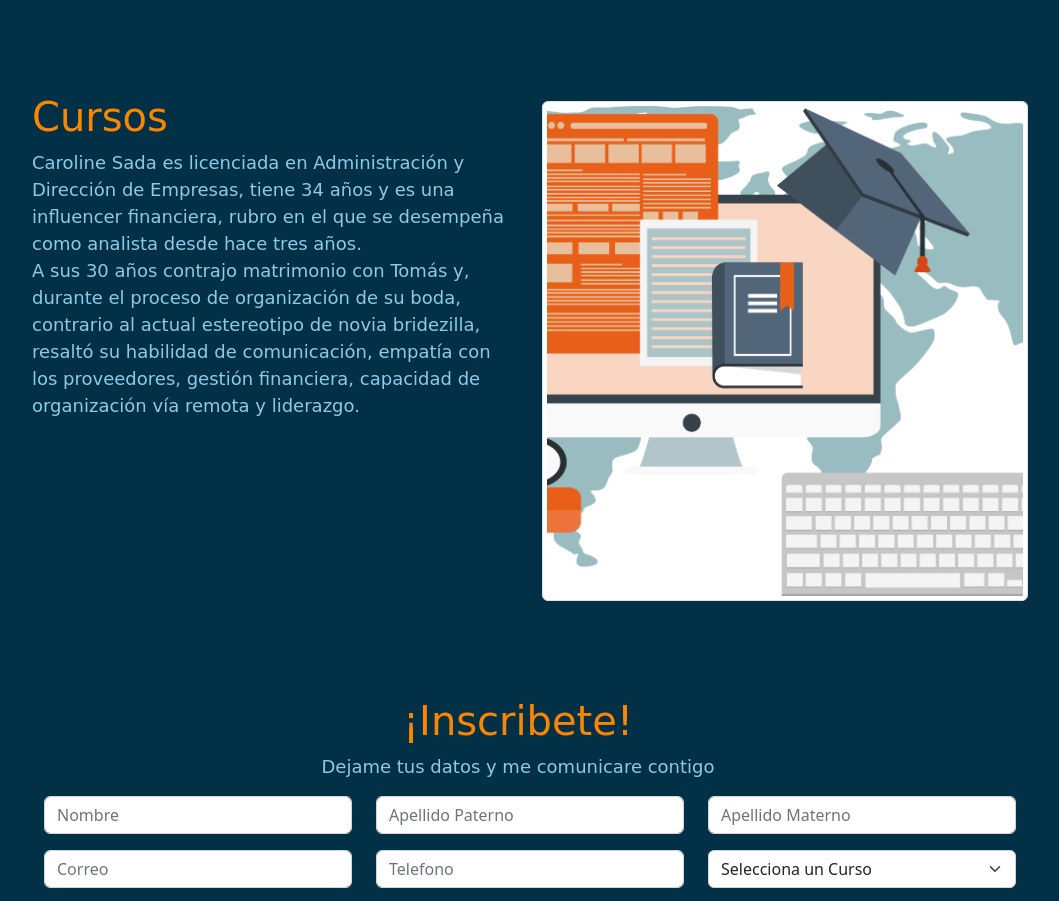
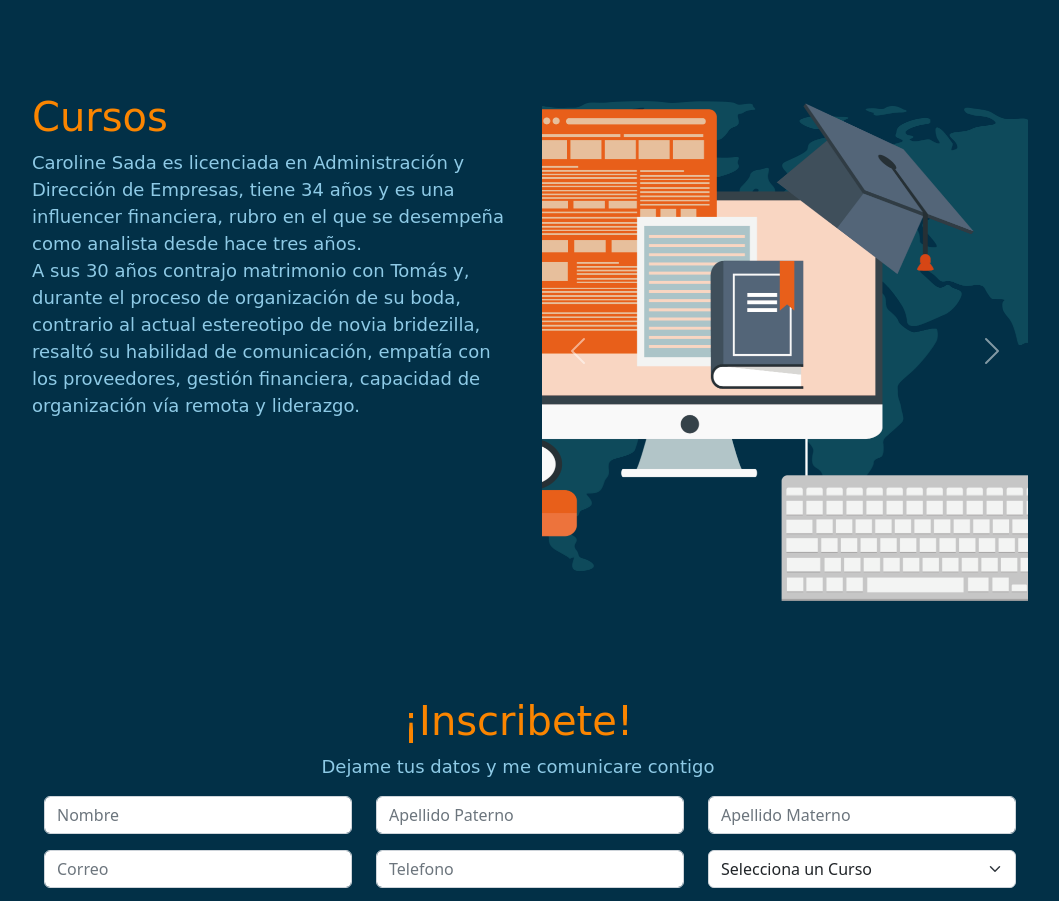
Before and after one commit to rodrigo-angeles-glez/digital_nao, a plain HTML site: page index.html in a window 1280 px wide. Shown: the part 1633-2534 px from the top of the page, without its empty margins (110-1169 px from the left). Drawn offline with nearby package versions, Linux system fonts and the light colour scheme; a web font is replaced by a local one.

Commit message:
Mejorando Section Cursos con Carrusel

```diff
--- a/index.html
+++ b/index.html
@@ -138,7 +138,27 @@
                   </p>
                 </div>
                 <div class="col-12 col-lg-6 pt-2">
-                  <img src="./assets/img/Cursos.png" class="img-thumbnail" alt="...">
+                  <div id="carouselExample" class="carousel slide">
+                    <div class="carousel-inner">
+                      <div class="carousel-item active">
+                        <img src="./assets/img/Cursos.png" class="d-block w-100" alt="Cursos">
+                      </div>
+                      <div class="carousel-item">
+                        <img src="./assets/img/Finanzas.png" class="d-block w-100" alt="Finanzas">
+                      </div>
+                      <div class="carousel-item">
+                        <img src="./assets/img/Influencer.png" class="d-block w-100" alt="Influencer">
+                      </div>
+                    </div>
+                    <button class="carousel-control-prev" type="button" data-bs-target="#carouselExample" data-bs-slide="prev">
+                      <span class="carousel-control-prev-icon" aria-hidden="true"></span>
+                      <span class="visually-hidden">Previous</span>
+                    </button>
+                    <button class="carousel-control-next" type="button" data-bs-target="#carouselExample" data-bs-slide="next">
+                      <span class="carousel-control-next-icon" aria-hidden="true"></span>
+                      <span class="visually-hidden">Next</span>
+                    </button>
+                  </div>
                 </div>
               </div>
             </section>
```
